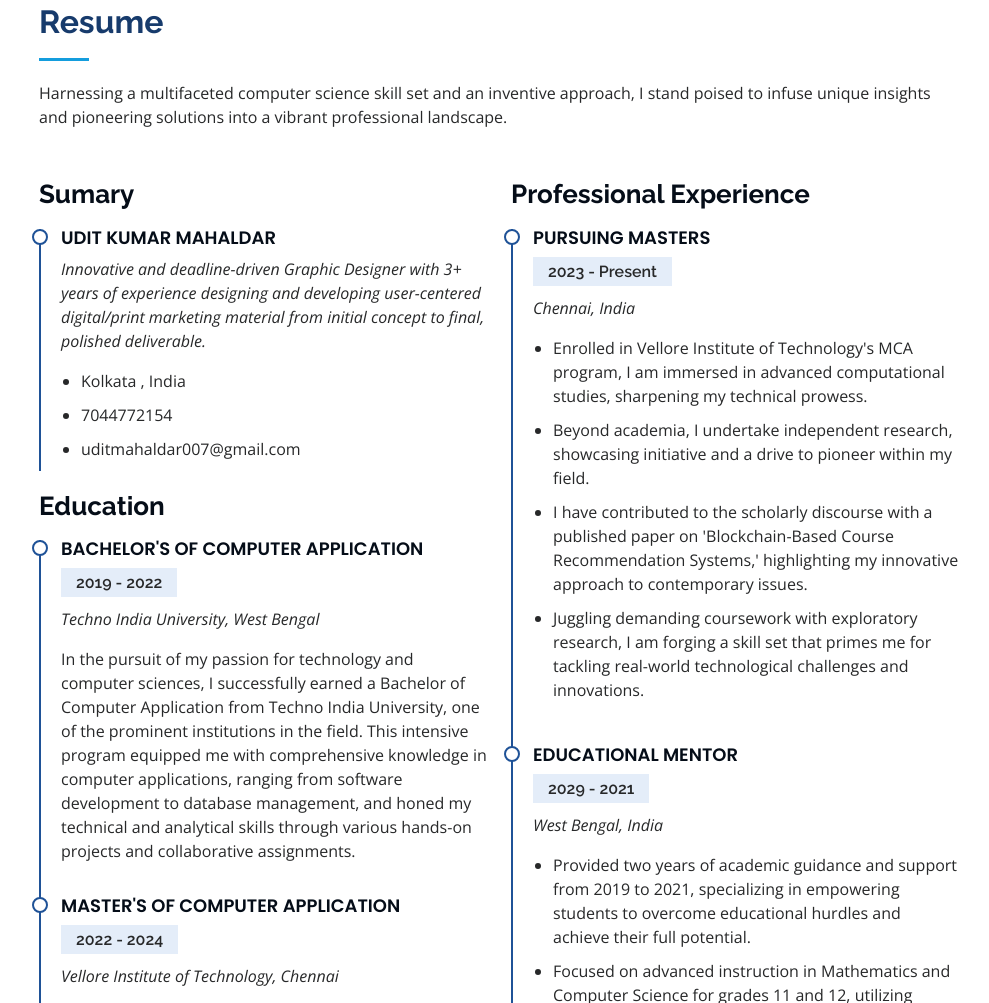
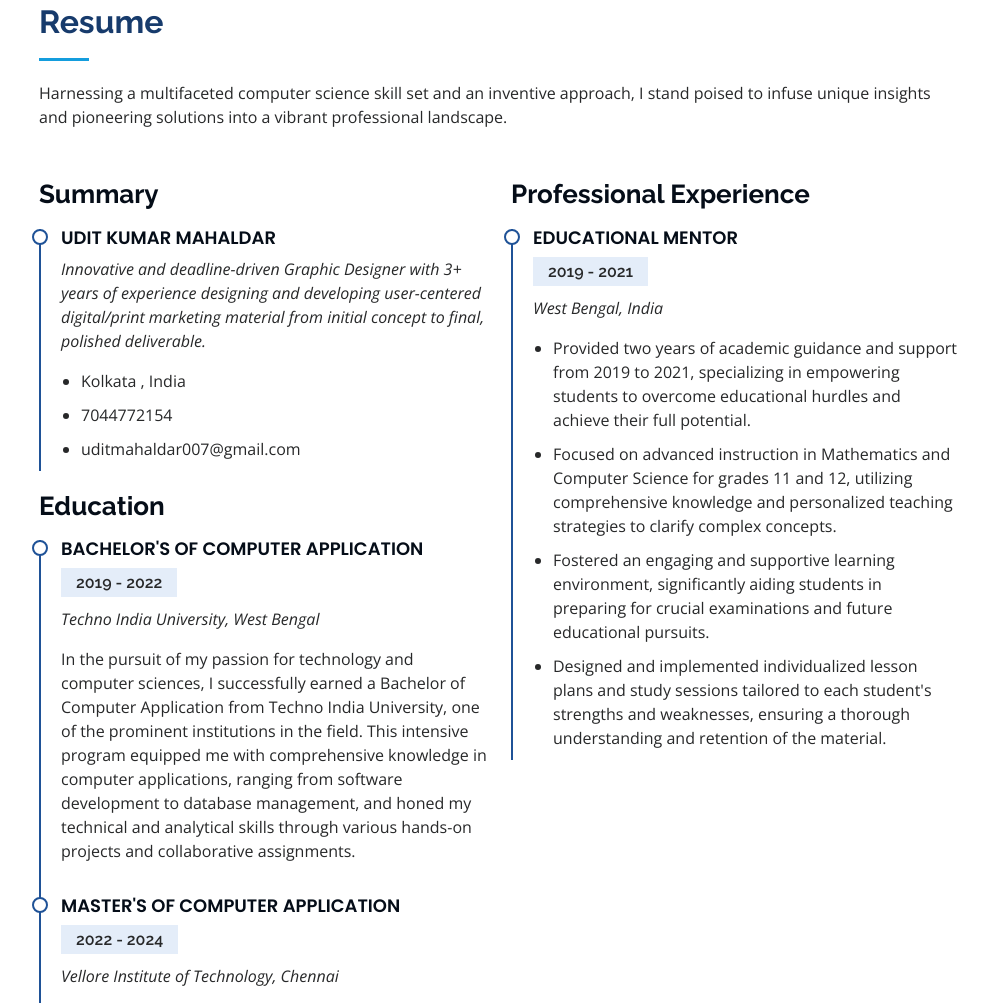
Before and after one commit to LeonUchiha/My-Page, a plain HTML site: page index.html in a window 1280 px wide. Shown: the part 2177-3180 px from the top of the page, without its empty margins (291-1280 px from the left). Drawn offline with nearby package versions, Linux system fonts and the light colour scheme.

Commit message:
Update index.html

```diff
--- a/index.html
+++ b/index.html
@@ -220,7 +220,7 @@
 
         <div class="row">
           <div class="col-lg-6" data-aos="fade-up">
-            <h3 class="resume-title">Sumary</h3>
+            <h3 class="resume-title">Summary</h3>
             <div class="resume-item pb-0">
               <h4>Udit Kumar Mahaldar</h4>
               <p><em>Innovative and deadline-driven Graphic Designer with 3+ years of experience designing and developing user-centered digital/print marketing material from initial concept to final, polished deliverable.</em></p>
@@ -247,20 +247,10 @@
           </div>
           <div class="col-lg-6" data-aos="fade-up" data-aos-delay="100">
             <h3 class="resume-title">Professional Experience</h3>
-            <div class="resume-item">
-              <h4>Pursuing Masters</h4>
-              <h5>2023 - Present</h5>
-              <p><em>Chennai, India </em></p>
-              <ul>
-                <li>Enrolled in Vellore Institute of Technology's MCA program, I am immersed in advanced computational studies, sharpening my technical prowess.</li>
-                <li>Beyond academia, I undertake independent research, showcasing initiative and a drive to pioneer within my field.</li>
-                <li>I have contributed to the scholarly discourse with a published paper on 'Blockchain-Based Course Recommendation Systems,' highlighting my innovative approach to contemporary issues.</li>
-                <li>Juggling demanding coursework with exploratory research, I am forging a skill set that primes me for tackling real-world technological challenges and innovations.</li>
-              </ul>
-            </div>
+
             <div class="resume-item">
               <h4>Educational Mentor</h4>
-              <h5>2029 - 2021</h5>
+              <h5>2019 - 2021</h5>
               <p><em>West Bengal, India</em></p>
               <ul>
                 <li>Provided two years of academic guidance and support from 2019 to 2021, specializing in empowering students to overcome educational hurdles and achieve their full potential.</li>
```
